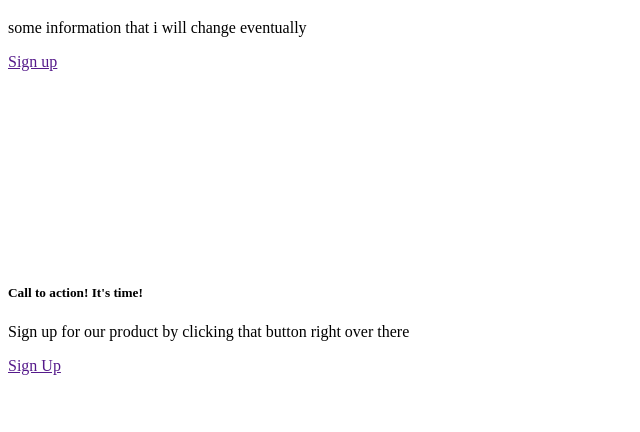
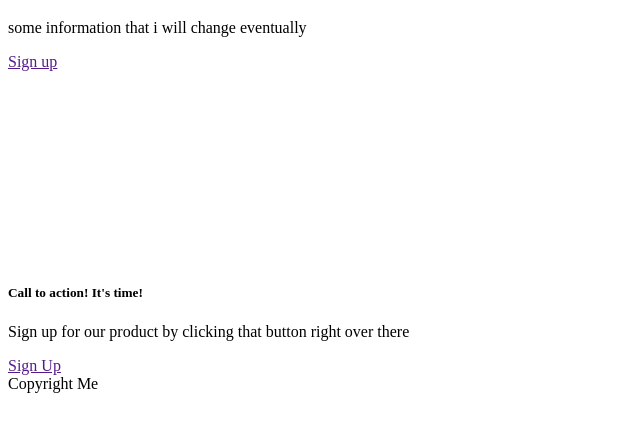
Before and after one commit to GigaBiga/odin-landingpage, a plain HTML site: page index.html in a window 1280 px wide. Shown: the part 146-578 px from the top of the page, without its empty margins (0-640 px from the left). Drawn offline with Linux system fonts and the light colour scheme.

Commit message:
Add HTML for footer

```diff
--- a/index.html
+++ b/index.html
@@ -59,5 +59,8 @@
         </div>
         <a href="">Sign Up</a>
     </div>
+    <footer>
+        Copyright Me
+    </footer>
 </body>
 </html>
```
